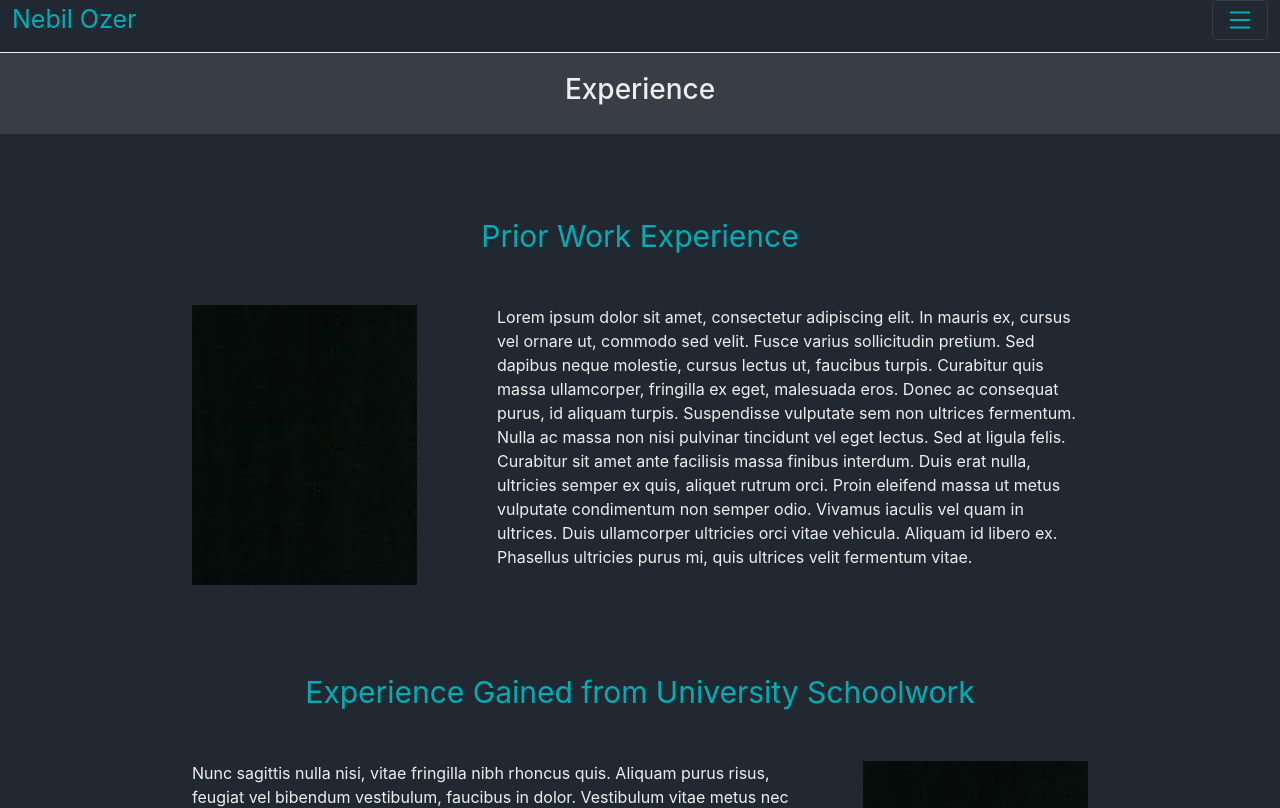
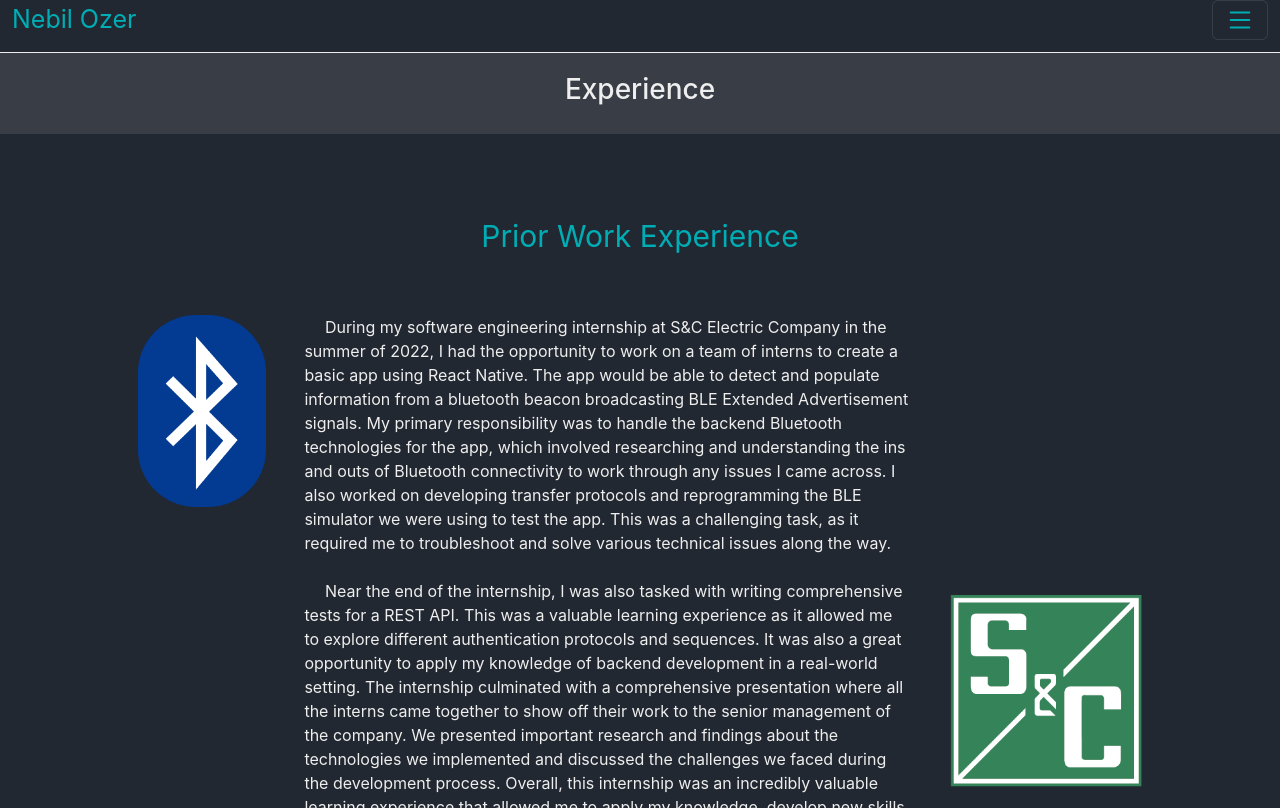
Before and after one commit to Ozen7/Nebil_Portfolio, a React (Create React App) app in the folder Portfolio-Code/: page / in a window 1280 px wide. Shown: the part 812-1620 px from the top of the page. Built offline with nearby package versions, Linux system fonts and the light colour scheme.

Commit message:
Work Experience Updated

```diff
--- a/Portfolio-Code/package.json
+++ b/Portfolio-Code/package.json
@@ -1,4 +1,5 @@
 {
+  "homepage": "https://Ozen7.github.io/Nebil_Portfolio",
   "name": "my-app",
   "version": "0.1.0",
   "private": true,
@@ -9,6 +10,7 @@
     "aos": "^2.3.4",
     "bootstrap": "^5.2.3",
     "bootstrap-icons": "^1.10.3",
+    "gh-pages": "^5.0.0",
     "react": "^18.2.0",
     "react-dom": "^18.2.0",
     "react-router-dom": "^6.5.0",
@@ -18,6 +20,8 @@
     "web-vitals": "^2.1.4"
   },
   "scripts": {
+    "predeploy": "npm run build",
+    "deploy": "gh-pages -d build",
     "start": "react-scripts start",
     "build": "react-scripts build",
     "test": "react-scripts test",
--- a/Portfolio-Code/public/index.html
+++ b/Portfolio-Code/public/index.html
@@ -3,14 +3,12 @@
   <head>
     <link href="https://cdn.jsdelivr.net/npm/bootstrap@5.2.3/dist/css/bootstrap.min.css" rel="stylesheet" integrity="sha384-rbsA2VBKQhggwzxH7pPCaAqO46MgnOM80zW1RWuH61DGLwZJEdK2Kadq2F9CUG65" crossorigin="anonymous">
     <meta charset="utf-8" />
-    <link rel="icon" href="%PUBLIC_URL%/favicon.ico" />
     <meta name="viewport" content="width=device-width, initial-scale=1" />
     <meta name="theme-color" content="#000000" />
     <meta
       name="description"
-      content="Web site created using create-react-app"
+      content="Nebil's Portfolio"
     />
-    <link rel="apple-touch-icon" href="%PUBLIC_URL%/logo192.png" />
     <!--
       manifest.json provides metadata used when your web app is installed on a
       user's mobile device or desktop. See https://developers.google.com/web/fundamentals/web-app-manifest/
--- a/Portfolio-Code/src/App.js
+++ b/Portfolio-Code/src/App.js
@@ -1,6 +1,4 @@
 import './App.css';
-import HelloScreen from './mods/HelloScreen/HelloScreen';
-import {Routes, Route, BrowserRouter} from "react-router-dom";
 import HomePage from './mods/HomePage/HomePage';
 function App() {
 
@@ -8,14 +6,7 @@ function App() {
 // Create a <Title> react component that renders an <h1> which is
 // centered, palevioletred and sized at 1.5em
   return (
-    <BrowserRouter>
-      <div>
-          <Routes>
-            <Route path = "/HelloScreen" element = {<HelloScreen/>}/>
-            <Route path = "/" element = {<HomePage/>}/>
-          </Routes>
-      </div>
-    </BrowserRouter>
+    <HomePage/>
   );
 }
 
--- a/Portfolio-Code/src/mods/HelloScreen/HelloScreen.css
+++ /dev/null
@@ -1,96 +0,0 @@
-.button {
-  background-color: #00ADB5;
-  border: 5px;
-  font-size: 20px;
-  padding: 10px;
-  padding-left: 100px;
-  padding-right: 100px;
-  margin: 20px;
-  color: #EEEEEE;
-  border-radius: 10px;
-  position: relative;
-  z-index: 1;
-}
-
-.button:hover {
-  background-color: #00acb5be;
-  border: 5px;
-  font-size: 20px;
-  padding: 10px;
-  padding-left: 100px;
-  padding-right: 100px;
-  margin: 20px;
-  color: #EEEEEE;
-  border-radius: 10px;
-  position: relative;
-  z-index: 1;
-}
-
-.text {
-  z-index: 1;
-  position: relative;
-}
-
-.background {
-  background-color: #222831;
-  display: flex;
-  flex-direction: column;
-  align-items: center;
-  justify-content: center;
-  font-size: calc(10px + 2vmin);
-  color: white;
-}
-
-.basic {
-  z-index: 1;
-  position: relative;
-}
-
-.hidden {
-  display: none;
-}
-
-.text-enter {
-  opacity: 0;
-}
-.text-enter-active {
-  opacity: 1;
-  transition: opacity 500ms;
-}
-.text-exit {
-  opacity: 1;
-}
-.text-exit-active {
-  opacity: 0;
-  transition: opacity 400ms;
-}
-
-.button-enter {
-  opacity: 0;
-}
-.button-enter-active {
-  opacity: 1;
-  transition: opacity 500ms;
-}
-.button-exit {
-  opacity: 1;
-}
-.button-exit-active {
-  opacity: 0;
-  transition: opacity 300ms;
-}
-
-.basic-enter {
-  opacity: 0;
-}
-.basic-enter-active {
-  opacity: 1;
-  transition: opacity 1000ms;
-}
-.basic-exit {
-  opacity: 1;
-}
-.basic-exit-active {
-  opacity: 0;
-  transition: opacity 500ms;
-}
--- a/Portfolio-Code/src/mods/HomePage/HomeComponents/WorkExperience.js
+++ b/Portfolio-Code/src/mods/HomePage/HomeComponents/WorkExperience.js
@@ -3,9 +3,11 @@ import "../HomePage.css";
 import AOS from "aos";
 import "aos/dist/aos.css";
 import wrkexp from "../images/download (9).jfif";
+import sandclogo from "../images/logo2.jpg";
+import bluetooth from "../images/Bluetooth.png";
 function WorkExperience(props) {
   useEffect(() => {
-    AOS.init({ once: true, offset: 30});
+    AOS.init({ once: true, offset: 30 });
     AOS.refresh();
   }, []);
   return (
@@ -18,46 +20,82 @@ function WorkExperience(props) {
         id="priorworkexperience"
         style={{
           flexDirection: "column",
-          paddingLeft: "15vw",
-          paddingRight: "15vw",
+          paddingLeft: "10vw",
+          paddingRight: "10vw",
           paddingTop: "10vh",
           justifyContent: "center",
           alignItems: "center",
-
         }}
       >
-        <p style={{fontSize: "30px", color:"#00ADB5"}} data-aos="slide-up" >Prior Work Experience</p>
+        <p style={{ fontSize: "30px", color: "#00ADB5" }} data-aos="slide-up">
+          Prior Work Experience
+        </p>
         <div
           id="prior-work-exp"
           style={{
             display: "flex",
             marginTop: "30px",
-            gap: 40,
+            justifyContent: "space-between",
+            padding: "10px",
           }}
           data-aos="slide-up"
         >
-          <img src={wrkexp} />
-          <div></div>
+          <div style={{ paddingRight: "3vw" }}>
+            <img
+              src={bluetooth}
+              alt={"Bluetooth Logo"}
+              style={{ width: "10vw", height: "15vw" }}
+            />
+          </div>
           <p>
-            Lorem ipsum dolor sit amet, consectetur adipiscing elit. In mauris
-            ex, cursus vel ornare ut, commodo sed velit. Fusce varius
-            sollicitudin pretium. Sed dapibus neque molestie, cursus lectus ut,
-            faucibus turpis. Curabitur quis massa ullamcorper, fringilla ex
-            eget, malesuada eros. Donec ac consequat purus, id aliquam turpis.
-            Suspendisse vulputate sem non ultrices fermentum. Nulla ac massa non
-            nisi pulvinar tincidunt vel eget lectus. Sed at ligula felis.
-            Curabitur sit amet ante facilisis massa finibus interdum. Duis erat
-            nulla, ultricies semper ex quis, aliquet rutrum orci. Proin eleifend
-            massa ut metus vulputate condimentum non semper odio. Vivamus
-            iaculis vel quam in ultrices. Duis ullamcorper ultricies orci vitae
-            vehicula. Aliquam id libero ex. Phasellus ultricies purus mi, quis
-            ultrices velit fermentum vitae.{" "}
+            &emsp; During my software engineering internship at S&C Electric
+            Company in the summer of 2022, I had the opportunity to work on a
+            team of interns to create a basic app using React Native. The app
+            would be able to detect and populate information from a bluetooth
+            beacon broadcasting BLE Extended Advertisement signals. My primary
+            responsibility was to handle the backend Bluetooth technologies for
+            the app, which involved researching and understanding the ins and
+            outs of Bluetooth connectivity to work through any issues I came
+            across. I also worked on developing transfer protocols and
+            reprogramming the BLE simulator we were using to test the app. This
+            was a challenging task, as it required me to troubleshoot and solve
+            various technical issues along the way.
+            <br></br>
+            <br></br>
+            &emsp; Near the end of the internship, I was also tasked with
+            writing comprehensive tests for a REST API. This was a valuable
+            learning experience as it allowed me to explore different
+            authentication protocols and sequences. It was also a great
+            opportunity to apply my knowledge of backend development in a
+            real-world setting. The internship culminated with a comprehensive
+            presentation where all the interns came together to show off their
+            work to the senior management of the company. We presented important
+            research and findings about the technologies we implemented and
+            discussed the challenges we faced during the development process.
+            Overall, this internship was an incredibly valuable learning
+            experience that allowed me to apply my knowledge, develop new skills
+            and gain practical experience in the field of software engineering.
           </p>
+          <div style={{ }}>
+            <img
+              src={sandclogo}
+              alt={"S&C Logo"}
+              style={{ width: "15vw", height: "15vw", marginTop: "35vh", marginLeft:"5vh"}}
+            />
+          </div>
         </div>
 
-        <div id="univexp" style={{position:"relative", height:"65px"}}></div>
+        <div
+          id="univexp"
+          style={{ position: "relative", height: "65px" }}
+        ></div>
 
-        <p style={{fontSize: "30px",color:"#00ADB5",paddingTop:"20px"}} data-aos="slide-up">Experience Gained from University Schoolwork</p>
+        <p
+          style={{ fontSize: "30px", color: "#00ADB5", paddingTop: "20px" }}
+          data-aos="slide-up"
+        >
+          Experience Gained from University Schoolwork
+        </p>
         <div
           id="univ-exp"
           style={{
@@ -67,7 +105,6 @@ function WorkExperience(props) {
           }}
           data-aos="slide-up"
         >
-
           <p data-aos="slide-up">
             Nunc sagittis nulla nisi, vitae fringilla nibh rhoncus quis. Aliquam
             purus risus, feugiat vel bibendum vestibulum, faucibus in dolor.
@@ -85,9 +122,14 @@ function WorkExperience(props) {
           <img src={wrkexp} />
         </div>
 
-        <div id="personaljourney" style={{position:"relative", height:"65px"}}></div>
+        <div
+          id="personaljourney"
+          style={{ position: "relative", height: "65px" }}
+        ></div>
 
-        <p style={{fontSize: "30px", color:"#00ADB5"}} data-aos="slide-up">Personal Journey Through Compsci</p>
+        <p style={{ fontSize: "30px", color: "#00ADB5" }} data-aos="slide-up">
+          Personal Journey Through Compsci
+        </p>
         <div
           id="personal-journey"
           style={{
```
Also changed, not shown: Portfolio-Code/src/mods/HelloScreen/HelloScreen.js (deleted, +0 -60 lines), Portfolio-Code/public/manifest.json, Portfolio-Code/src/mods/HomePage/images/Bluetooth.png (added), Portfolio-Code/src/mods/HomePage/images/logo2.jpg (renamed from Portfolio-Code/src/mods/HomePage/images/logo2.webp). Lines whose indentation alone changed are shown as unchanged.
